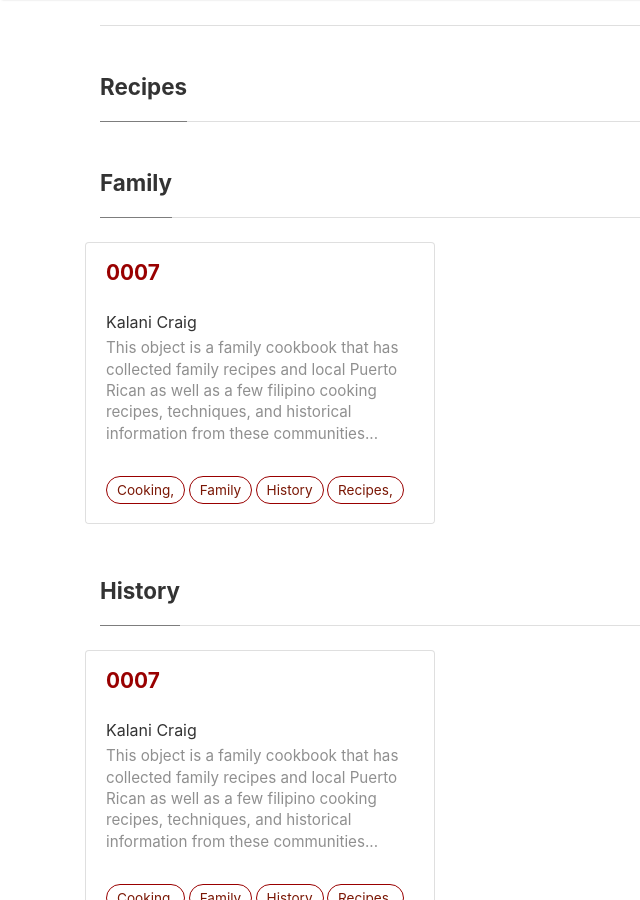
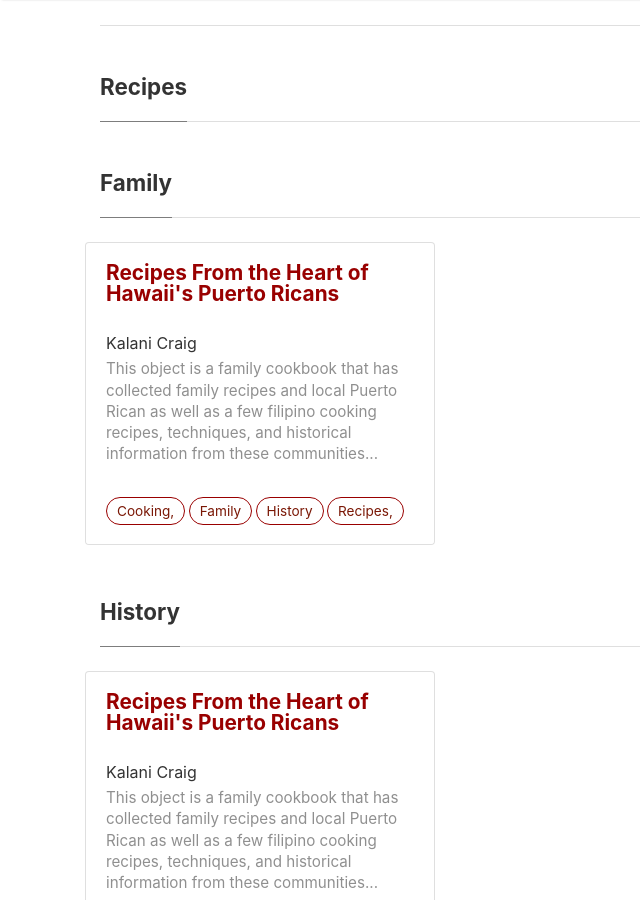
Before and after one commit to H301HistoryHarvest/H301HistoryHarvest, a Jekyll site: the page built from _pages/groups.md, in a window 1280 px wide and 900 px high, scrolled down 5971 px. Shown: the whole window, without its empty margins (0-640 px from the left). Built offline with Jekyll 4.4.1, drawn with Linux system fonts in a browser that asks for light colours; nearby versions of some CDN libraries; comment, search, counter and statistics services are not loaded.

Commit message:
Update 2019-10-10-0007.md

```diff
--- a/_items/2019-10-10-0007.md
+++ b/_items/2019-10-10-0007.md
@@ -1,6 +1,6 @@
 ---
 layout:
-title:
+title: Recipes From the Heart of Hawaii's Puerto Ricans
 author: Laura B. Martin-Robley
 itemid: 10-10-2019-0007
 itemcontributor: Kalani Craig
```
